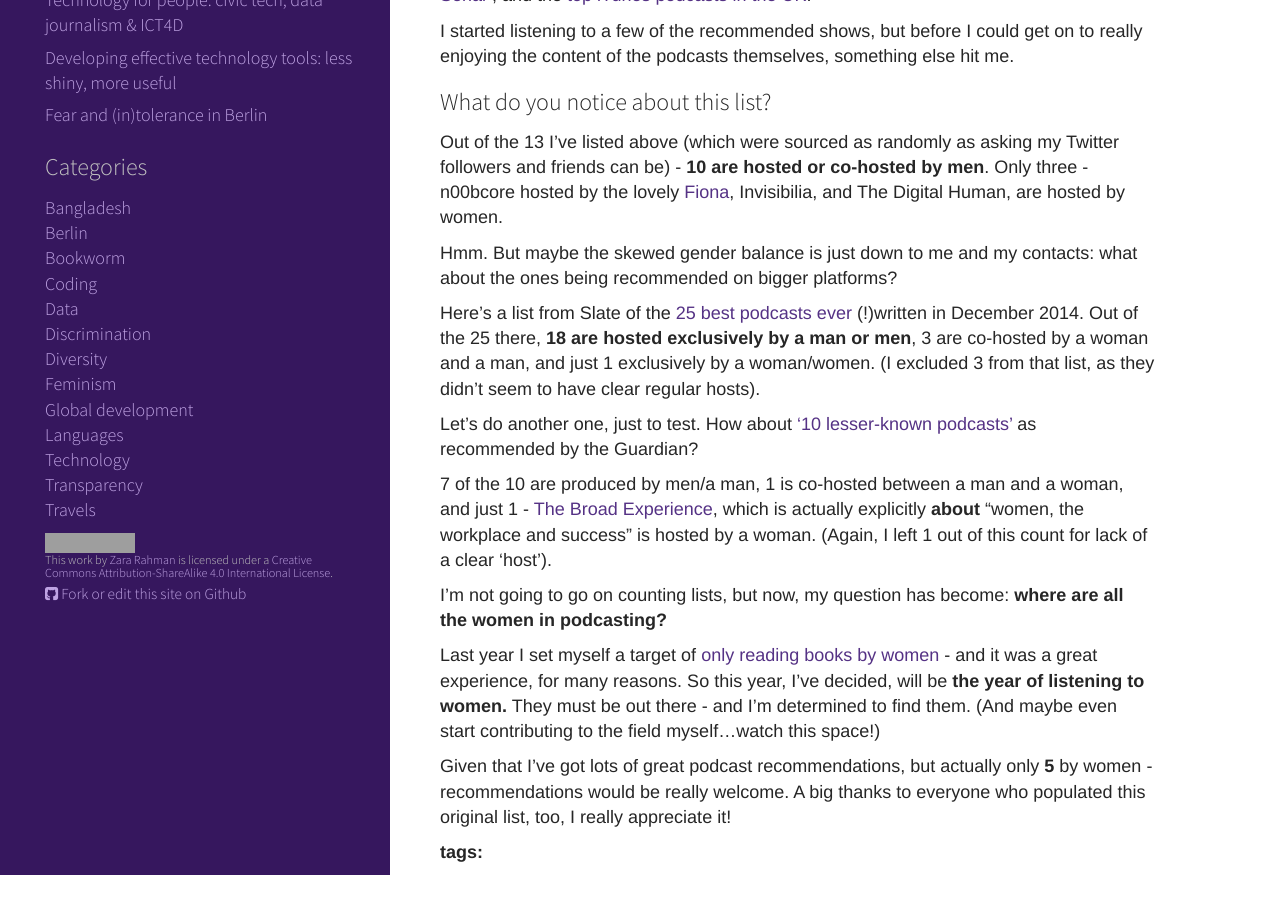
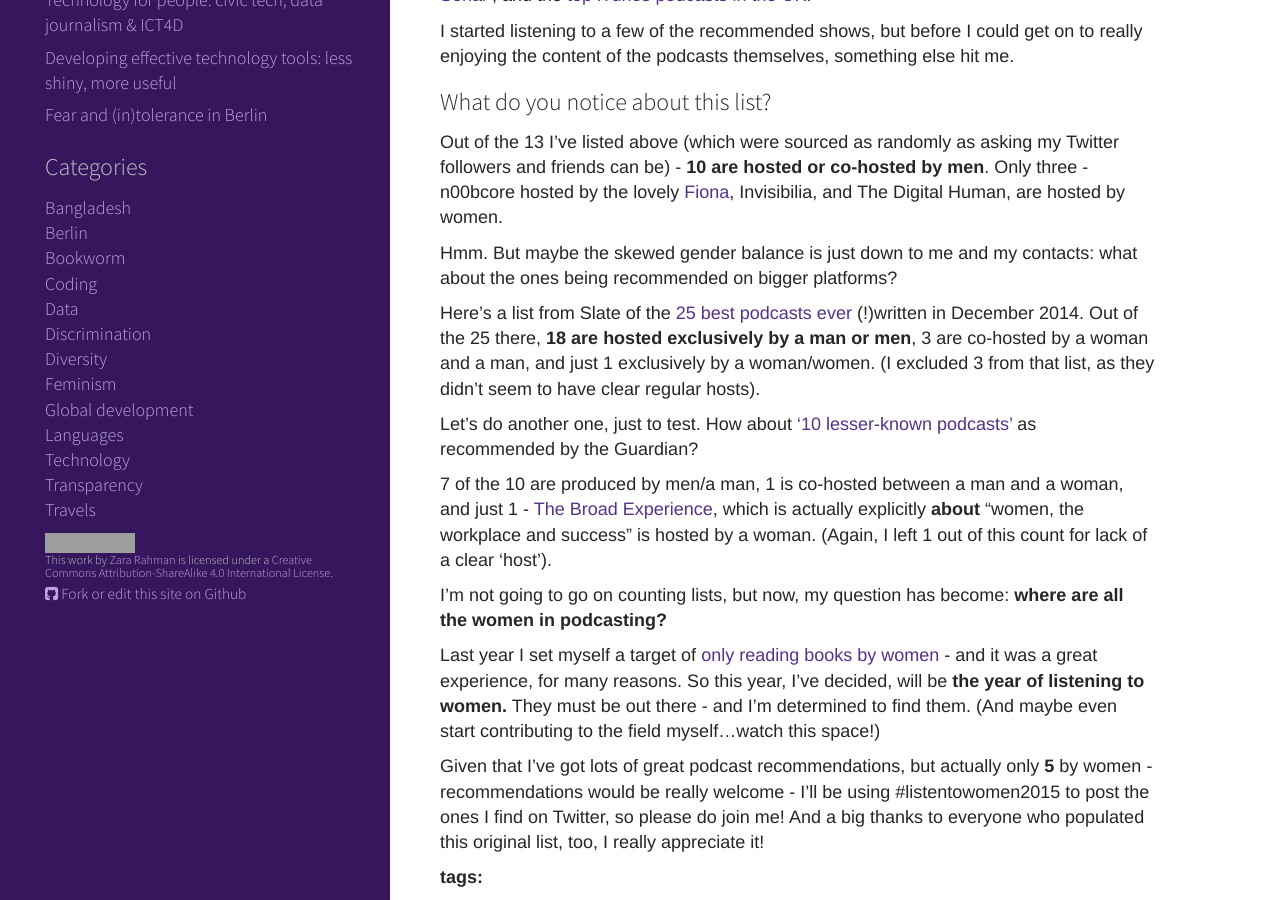
Before and after one commit to zararah/zararah.net, a Jekyll site: the page built from _posts/2015/2015-02-15-listen-to-women-podcasts.md, in a window 1280 px wide and 900 px high, scrolled down 671 px. Built offline with Jekyll 4.4.1, drawn with Linux system fonts in a browser that asks for light colours; Markdown is read by kramdown in place of the engine named in the settings; before the commit the page ends 1546 px from its top, so only the background shows below that; grey boxes are pictures that could not be loaded.

Commit message:
Update podcast post

```diff
--- a/_posts/2015/2015-02-15-listen-to-women-podcasts.md
+++ b/_posts/2015/2015-02-15-listen-to-women-podcasts.md
@@ -48,4 +48,4 @@
 
 Last year I set myself a target of [only reading books by women](http://zararah.net/blog/2014/12/26/50-books-2014/) - and it was a great experience, for many reasons. So this year, I've decided, will be **the year of listening to women.** They must be out there - and I'm determined to find them. (And maybe even start contributing to the field myself...watch this space!)
 
-Given that I've got lots of great podcast recommendations, but actually only **5** by women - recommendations would be really welcome. A big thanks to everyone who populated this original list, too, I really appreciate it!
+Given that I've got lots of great podcast recommendations, but actually only **5** by women - recommendations would be really welcome - I'll be using #listentowomen2015 to post the ones I find on Twitter, so please do join me! And a big thanks to everyone who populated this original list, too, I really appreciate it!
```
